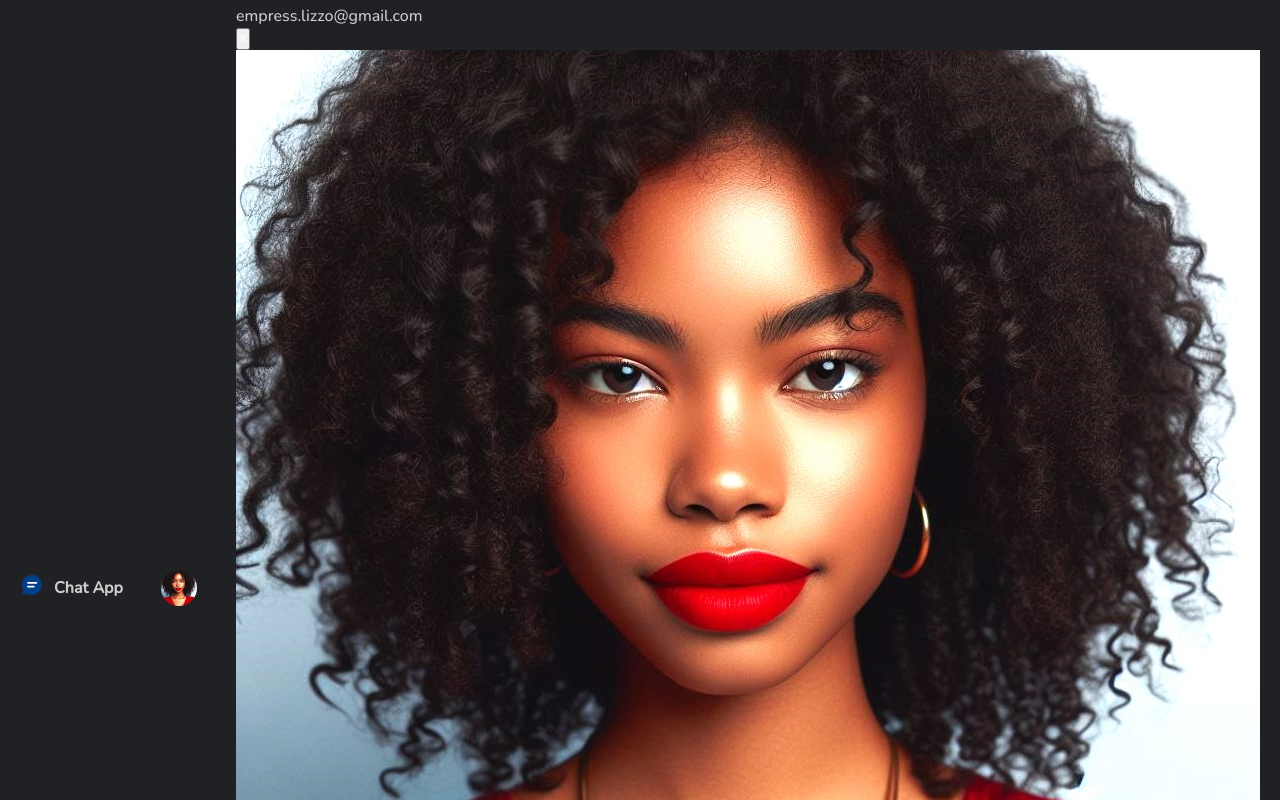
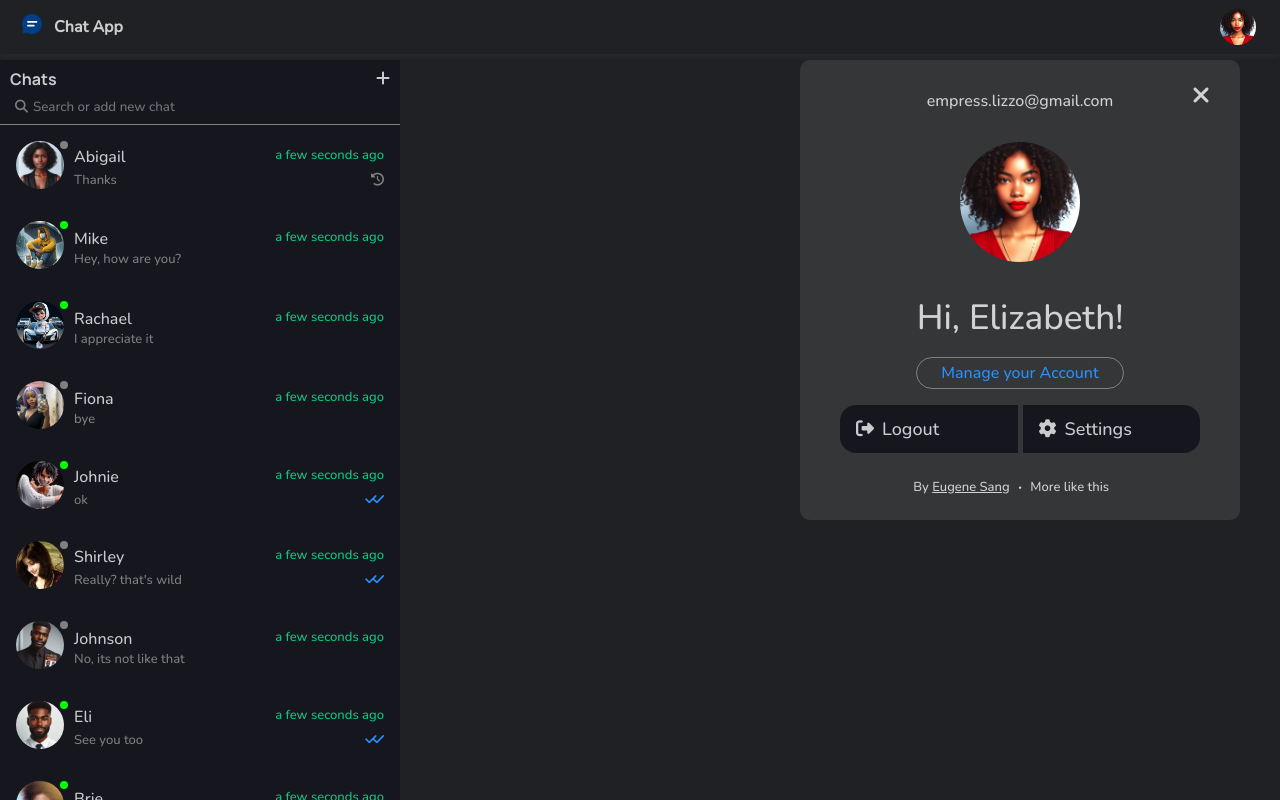
Before and after one commit to eugenesang/chat-app-ui, a React (Create React App) app: page / in a window 1280 px wide. Both pictures are taken after a click on the picture 1238 px from the left and 27 px from the top of the page. Shown: the top 800 px of the page. Built offline with nearby package versions, Linux system fonts and the light colour scheme.

Commit message:
message options ui

```diff
--- a/src/components/accountDroptDown.jsx
+++ b/src/components/accountDroptDown.jsx
@@ -1,4 +1,4 @@
-import React from 'react';
+import React, {useRef} from 'react';
 
 const AccountDropdown = ({
     email,
@@ -6,8 +6,18 @@ const AccountDropdown = ({
     profileImage,
     close,
 }) => {
+    const childRef = useRef(null);
+
+    const handleParentClick = (event) => {
+        // Check if the click originated from the child element using the ref
+        if (!childRef.current || !childRef.current.contains(event.target)) {
+            close();
+        }
+    };
+
     return (
-        <section id="account-drop-down">
+        <div className="dropdown-container" onClick={handleParentClick} >
+            <section id="account-drop-down" ref={childRef}>
                 <div className="acc-container">
                     <div className="header">
                         <div className="left">
@@ -53,6 +63,7 @@ const AccountDropdown = ({
                     </div>
                 </div>
             </section>
+        </div>
     );
 }
 
```
Lines whose indentation alone changed are shown as unchanged.
